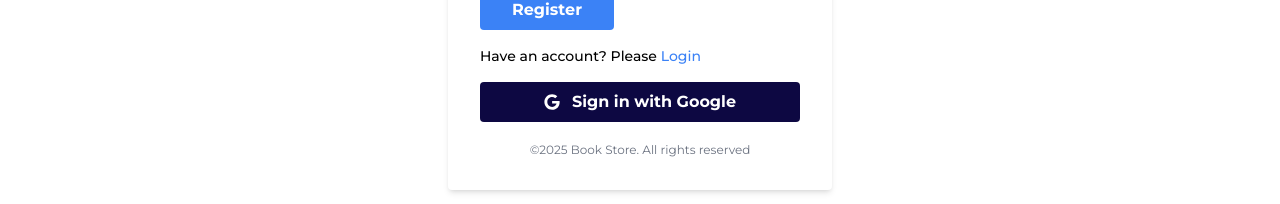
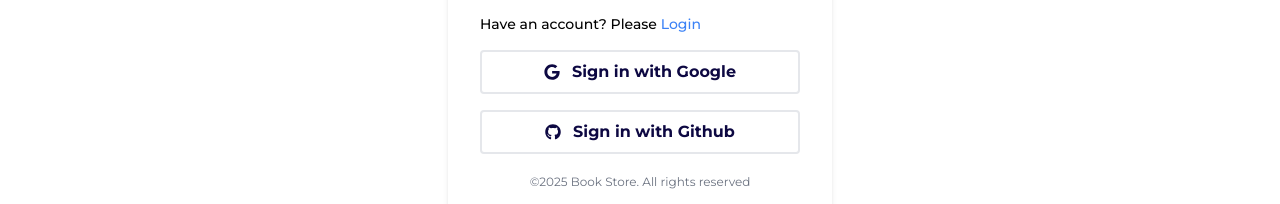
Before and after one commit to DivakovDev/book-store, a React (Vite) app in the folder frontend/: page /register in a window 1280 px wide. Shown: the part 462-666 px from the top of the page. Built offline with nearby package versions, Linux system fonts and the light colour scheme; no server answers.

Commit message:
Add google and github auth but still github auth not working

```diff
--- a/frontend/context/AuthContext.jsx
+++ b/frontend/context/AuthContext.jsx
@@ -1,8 +1,17 @@
 import { createContext, useContext, useState } from "react";
 import { auth } from "../firebase/firebase.config";
-import { createUserWithEmailAndPassword, signInWithEmailAndPassword } from "firebase/auth";
+import {
+  createUserWithEmailAndPassword,
+  GoogleAuthProvider,
+  GithubAuthProvider,
+  signInWithEmailAndPassword,
+  signInWithPopup,
+} from "firebase/auth";
 
 const AuthContext = createContext();
+
+const googleProvider = new GoogleAuthProvider();
+const githubProvider = new GithubAuthProvider();
 
 export const useAuth = () => {
   return useContext(AuthContext);
@@ -19,14 +28,26 @@ export const AuthProvider = ({ children }) => {
   };
 
   // login user
-  const loginUser = async (email, password) =>{
-    return await signInWithEmailAndPassword(auth, email, password)
-  }
+  const loginUser = async (email, password) => {
+    return await signInWithEmailAndPassword(auth, email, password);
+  };
+
+  // login with google
+  const signInWithGoogle = async () => {
+    return await signInWithPopup(auth, googleProvider);
+  };
+
+  // login  with github
+  const signInWithGithub = async () => {
+    return await signInWithPopup(auth, githubProvider);
+  };
 
   const value = {
     currentUser,
     registerUser,
-    loginUser
+    loginUser,
+    signInWithGoogle,
+    signInWithGithub,
   };
   return <AuthContext.Provider value={value}>{children}</AuthContext.Provider>;
 };
--- a/frontend/src/components/Login.jsx
+++ b/frontend/src/components/Login.jsx
@@ -1,14 +1,14 @@
 import { useState } from "react";
 import { Link, useNavigate } from "react-router-dom";
-import { FaGoogle } from "react-icons/fa";
+import { FaGithub, FaGoogle } from "react-icons/fa";
 import { useForm } from "react-hook-form";
 import { useAuth } from "../../context/AuthContext";
 
 export const Login = () => {
   const [message, setMessage] = useState("");
 
-  const { loginUser } = useAuth();
-  const navigate = useNavigate()
+  const { loginUser, signInWithGoogle, signInWithGithub } = useAuth();
+  const navigate = useNavigate();
 
   const {
     register,
@@ -17,16 +17,37 @@ export const Login = () => {
     formState: { errors },
   } = useForm();
 
-  const onSubmit = async(data) => {
+  const onSubmit = async (data) => {
     try {
       await loginUser(data.email, data.password);
       alert("Login successful!");
-      navigate("/")
+      navigate("/");
     } catch (error) {
       setMessage("Please provide a valid email and password");
       console.error(error);
     }
-  }
+  };
+
+  const handleGoogleSignIn = async () => {
+    try {
+      await signInWithGoogle();
+      alert("Login successful!");
+      navigate("/");
+    } catch (error) {
+      alert("Google sign in failed!");
+      console.error(error);
+    }
+  };
+  const handleGithubSignIn = async () => {
+    try {
+      await signInWithGithub();
+      alert("Login successful!");
+      navigate("/");
+    } catch (error) {
+      alert("Github sign in failed!");
+      console.error(error);
+    }
+  };
 
   return (
     <div className="h-[calc(100vh-120px)] flex justify-center items-center">
@@ -84,9 +105,21 @@ export const Login = () => {
           </Link>
         </p>
         <div className="mt-4">
-          <button className="flex flex-wrap items-center justify-center w-full gap-1 px-4 py-2 font-bold text-white rounded bg-second hover:bg-blue-700 focus:outline-none">
+          <button
+            onClick={handleGoogleSignIn}
+            className="flex flex-wrap items-center justify-center w-full gap-1 px-4 py-2 font-bold transition-all duration-500 bg-white border-2 rounded text-second hover:bg-second hover:text-white translate focus:outline-none"
+          >
             <FaGoogle className="mr-2" />
             Sign in with Google
+          </button>
+        </div>
+        <div className="mt-4">
+          <button
+            onClick={handleGithubSignIn}
+            className="flex flex-wrap items-center justify-center w-full gap-1 px-4 py-2 font-bold transition-all duration-500 bg-white border-2 rounded text-second hover:bg-second hover:text-white translate focus:outline-none"
+          >
+            <FaGithub className="mr-2" />
+            Sign in with Github
           </button>
         </div>
 
--- a/frontend/src/components/Register.jsx
+++ b/frontend/src/components/Register.jsx
@@ -1,14 +1,14 @@
 import { useState } from "react";
-import { Link } from "react-router-dom";
-import { FaGoogle } from "react-icons/fa";
+import { Link, useNavigate } from "react-router-dom";
+import { FaGithub, FaGoogle } from "react-icons/fa";
 import { useForm } from "react-hook-form";
 import { useAuth } from "../../context/AuthContext";
 
 export const Register = () => {
   const [message, setMessage] = useState("");
 
-  const { registerUser } = useAuth();
-  console.log(registerUser)
+  const { registerUser, signInWithGoogle, signInWithGithub } = useAuth();
+  const navigate = useNavigate();
 
   const {
     register,
@@ -27,7 +27,26 @@ export const Register = () => {
     }
   };
 
-  const handleGoogleSignIn = () => {};
+  const handleGoogleSignIn = async () => {
+    try {
+      await signInWithGoogle();
+      alert("Login successful!");
+      navigate("/");
+    } catch (error) {
+      alert("Google sign in failed!");
+      console.error(error);
+    }
+  };
+  const handleGithubSignIn = async () => {
+    try {
+      await signInWithGithub();
+      alert("Login successful!");
+      navigate("/");
+    } catch (error) {
+      alert("Github sign in failed!");
+      console.error(error);
+    }
+  };
 
   return (
     <div className="h-[calc(100vh-120px)] flex justify-center items-center">
@@ -87,10 +106,19 @@ export const Register = () => {
         <div className="mt-4">
           <button
             onClick={handleGoogleSignIn}
-            className="flex flex-wrap items-center justify-center w-full gap-1 px-4 py-2 font-bold text-white rounded bg-second hover:bg-blue-700 focus:outline-none"
+            className="flex flex-wrap items-center justify-center w-full gap-1 px-4 py-2 font-bold transition-all duration-500 bg-white border-2 rounded text-second hover:bg-second hover:text-white translate focus:outline-none"
           >
             <FaGoogle className="mr-2" />
             Sign in with Google
+          </button>
+        </div>
+        <div className="mt-4">
+          <button
+            onClick={handleGithubSignIn}
+            className="flex flex-wrap items-center justify-center w-full gap-1 px-4 py-2 font-bold transition-all duration-500 bg-white border-2 rounded text-second hover:bg-second hover:text-white translate focus:outline-none"
+          >
+            <FaGithub className="mr-2" />
+            Sign in with Github
           </button>
         </div>
 
```
